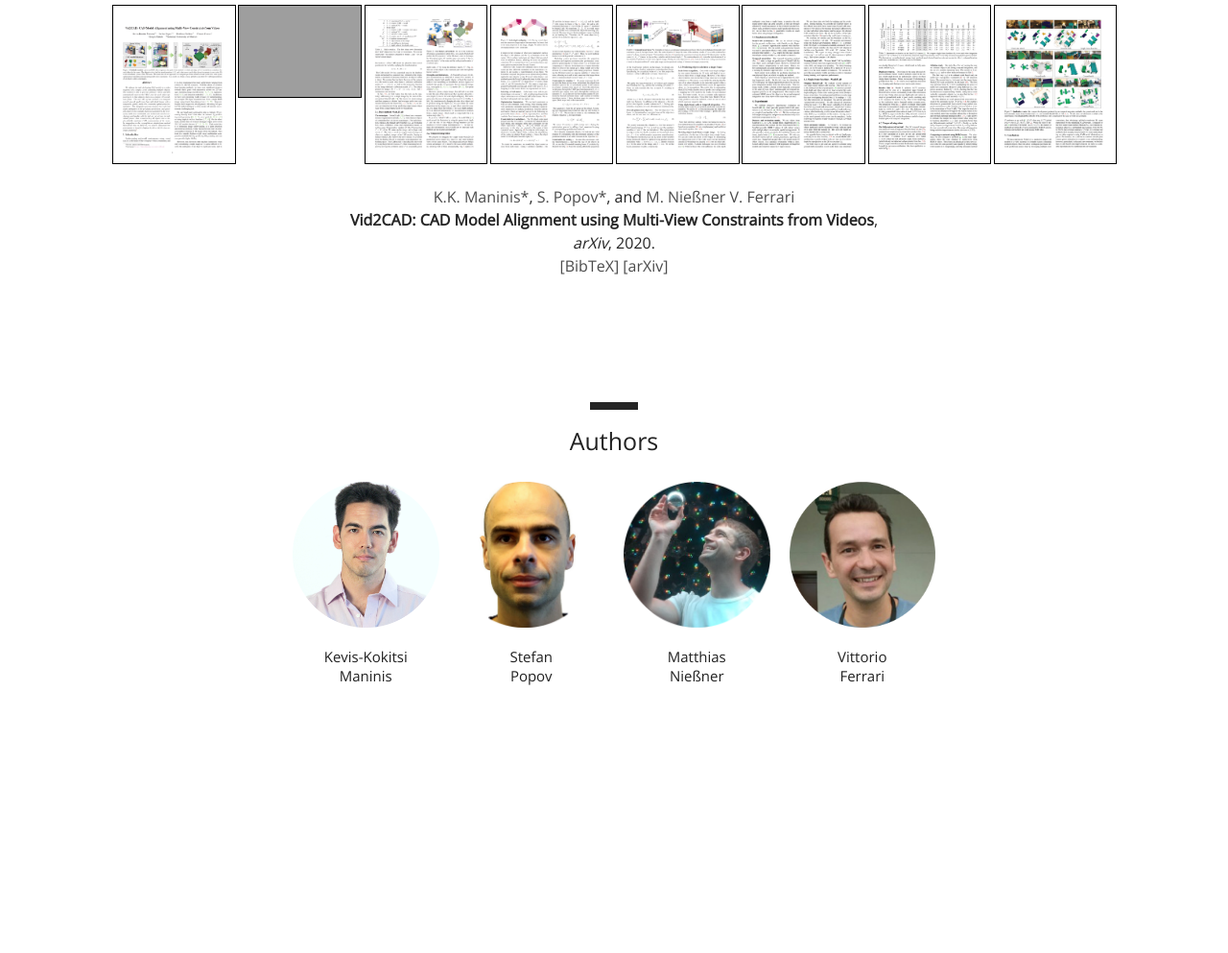
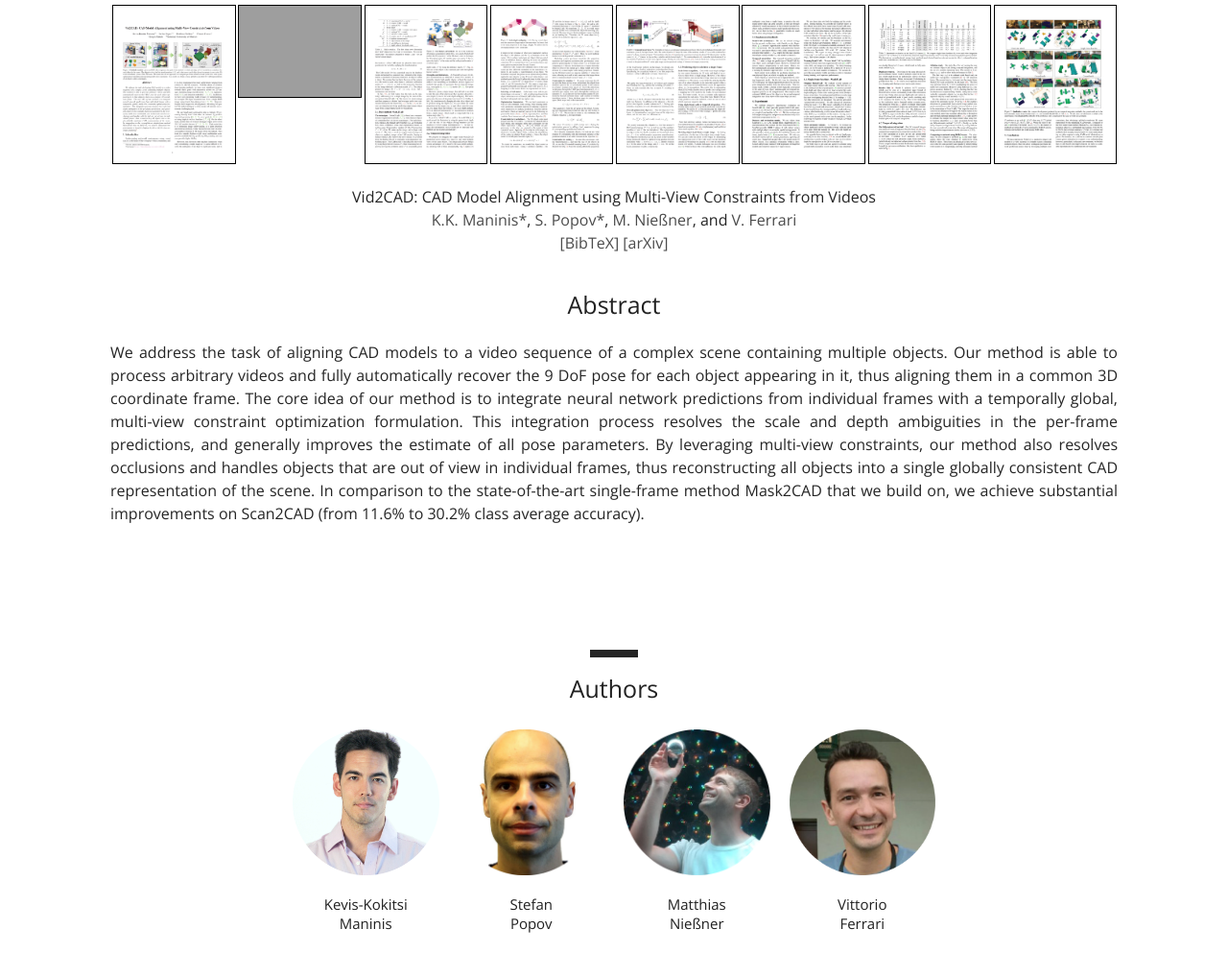
Before and after one commit to kmaninis/kmaninis.github.io, a plain HTML site: page vid2cad/index.html in a window 1280 px wide. Shown: the part 1102-2095 px from the top of the page at 96% size. Before the commit the page ends 1916 px from the top, so only its background shows below. Drawn offline with nearby package versions, Linux system fonts and the light colour scheme; grey boxes are pictures that could not be loaded.

Commit message:
Vid2CAD: add abstract, small fixes

```diff
--- a/vid2cad/index.html
+++ b/vid2cad/index.html
@@ -140,6 +140,9 @@
 	  transform:translate(-50%,-50%);
 	  transition: 1s ease;
 	}
+	div.abstract {
+		text-align: justify;
+	}
 </style>
 
 <script type="text/javascript">
@@ -227,7 +230,7 @@
 				<div class="row t-center" style="line-height: 1.5">
 				<hr class="line-2">
 				<h2 style="margin-bottom:20px">Publication</h2>
-					<a href="https://arxiv.org/pdf/1904.08918" target="_blank">
+					<a href="" target="_blank">
 					<div class="paper-col"><img class="paper-col-im" src="images/paper/paper01.jpg" alt=""/></div>
 					<div class="paper-col"><img class="paper-col-im" src="images/paper/paper02.jpg" alt=""/></div>
 					<div class="paper-col"><img class="paper-col-im" src="images/paper/paper03.jpg" alt=""/></div>
@@ -238,17 +241,14 @@
 					<div class="paper-col"><img class="paper-col-im" src="images/paper/paper08.jpg" alt=""/></div>
 					</a>
 				</div>
-				<div class="row t-center" style="line-height: 1.5; margin-top:15px">
+				<div class="row t-center" style="line-height: 1.5; margin-top:15px; margin-bottom: 40px;">
+					Vid2CAD: CAD Model Alignment using Multi-View Constraints from Videos
+					<br>
 					<a href="https://kmaninis.com" target="_blank">K.K. Maninis*</a>,
-					<a href="https://research.google/people/StefanPopov/" target="_blank">S. Popov*</a>, and
+					<a href="https://research.google/people/StefanPopov/" target="_blank">S. Popov*</a>,
 					<a href="https://www.niessnerlab.org/members/matthias_niessner/profile.html"
-					   target="_blank">M. Nießner</a>
+					   target="_blank">M. Nießner</a>, and
 					<a href="https://sites.google.com/view/vittoferrari" target="_blank">V. Ferrari</a>
-					<br>
-					<b>Vid2CAD: CAD Model Alignment using Multi-View Constraints from Videos</b>,
-					<br>
-					<i>arXiv</i>,
-					2020.
 					<br>
 					<a href="javascript:toggleBibtex('maninis20arxiv')">[BibTeX]</a>
 					<a href="" target="_blank">[arXiv]</a>
@@ -262,6 +262,23 @@
   Year      = {2020}
 }
 </pre>
+				</div>
+
+				<div class="row t-center" style="line-height: 1.5">
+					<h2 style="margin-bottom:5px">Abstract</h2>
+				</div>
+				<div class="row t-center" style="line-height: 1.5; text-align: justify">
+					We address the task of aligning CAD models to a video sequence of a complex scene containing
+					multiple objects. Our method is able to process arbitrary videos and fully automatically recover
+					the 9 DoF pose for each object appearing in it, thus aligning them in a common 3D coordinate
+					frame. The core idea of our method is to integrate neural network predictions from individual
+					frames with a temporally global, multi-view constraint optimization formulation. This
+					integration process resolves the scale and depth ambiguities in the per-frame predictions, and
+					generally improves the estimate of all pose parameters. By leveraging multi-view constraints,
+					our method also resolves occlusions and handles objects that are out of view in individual
+					frames, thus reconstructing all objects into a single globally consistent CAD representation of
+					the scene. In comparison to the state-of-the-art single-frame method Mask2CAD that we build on,
+					we achieve substantial improvements on Scan2CAD (from 11.6% to 30.2% class average accuracy).
 				</div>
 			</article>
 		</div>
```
